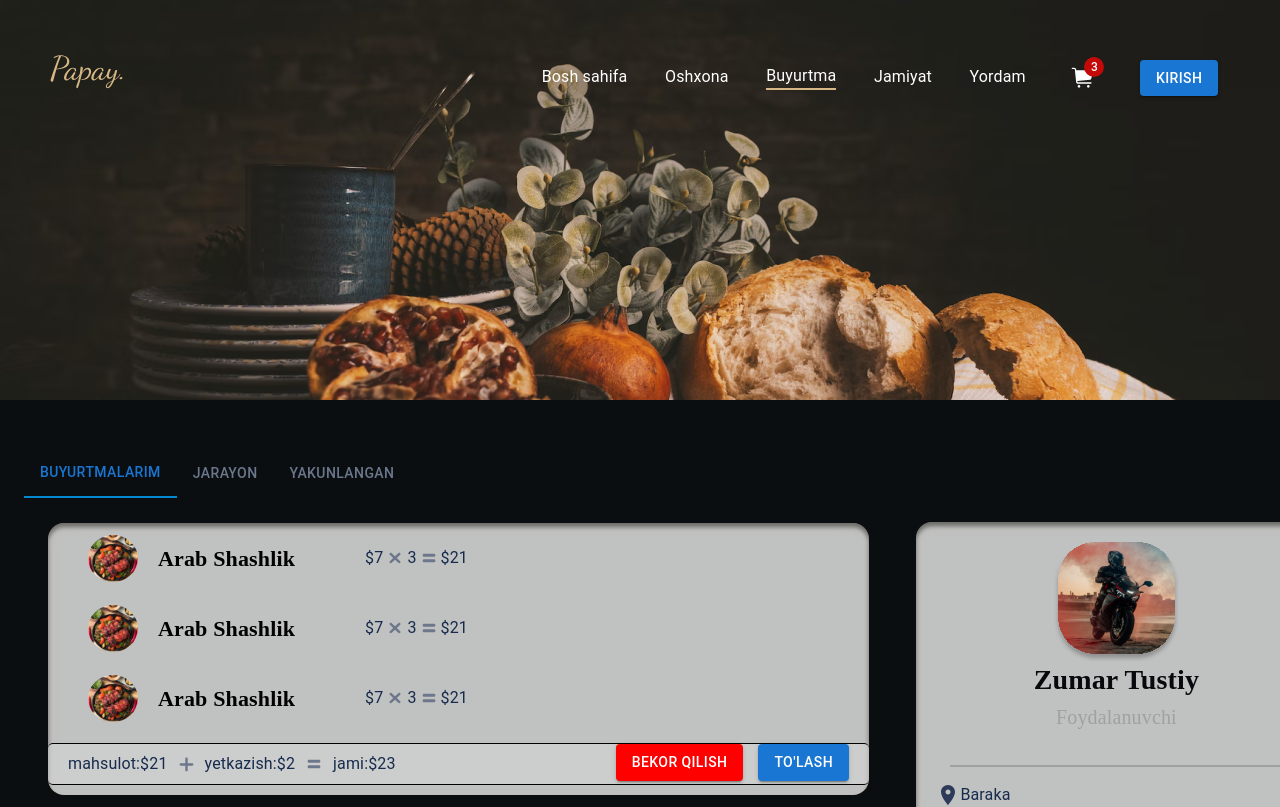
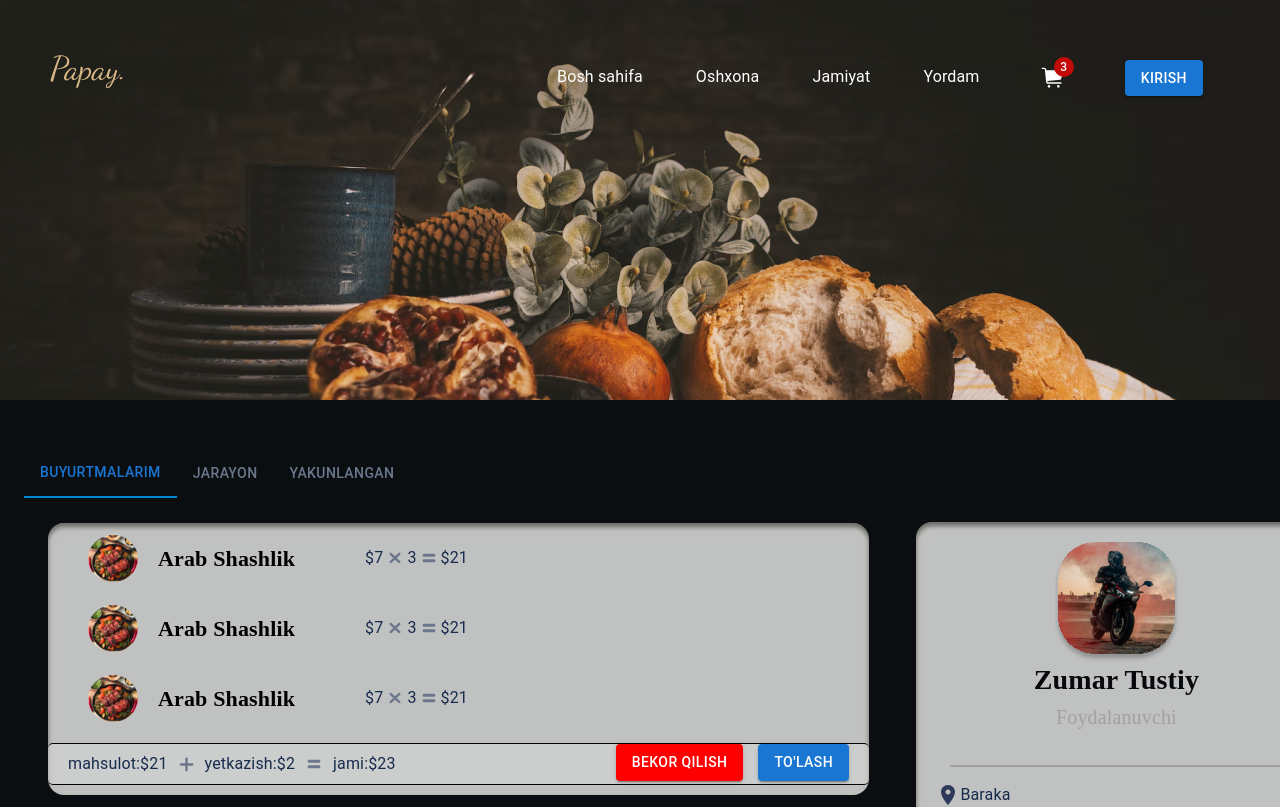
Before and after one commit to Mardonov-Jasur/papay-react, a React (Create React App) app: page /orders in a window 1280 px wide. Shown: the top 807 px of the page. Built offline with nearby package versions, Linux system fonts and the light colour scheme; a small style sheet from the web is missing.

Commit message:
fix: modify navbar for unauthenticated user

```diff
--- a/src/app/components/header/index.tsx
+++ b/src/app/components/header/index.tsx
@@ -47,11 +47,13 @@ export function NavbarHome(props: any) {
                 Oshxona
               </NavLink>
             </Box>
-            <Box className="hover-line" onClick={props.setPath}>
-              <NavLink to="/orders" activeClassName="underline">
-                Buyurtma
-              </NavLink>
-            </Box>
+            {props.verifiedMemberData ? (
+              <Box className="hover-line" onClick={props.setPath}>
+                <NavLink to="/member-page" activeClassName="underline">
+                  Buyurtma
+                </NavLink>
+              </Box>
+            ) : null}
             <Box className="hover-line" onClick={props.setPath}>
               <NavLink to="/community" activeClassName="underline">
                 Jamiyat
--- a/src/app/components/header/others.tsx
+++ b/src/app/components/header/others.tsx
@@ -27,11 +27,13 @@ export function NavbarOthers(props: any) {
                   Oshxona
                 </NavLink>
               </Box>
-              <Box className="hover-line" onClick={props.setPath}>
-                <NavLink to="/orders" activeClassName="underline">
-                  Buyurtma
-                </NavLink>
-              </Box>
+              {props.verifiedMemberData ? (
+                <Box className="hover-line" onClick={props.setPath}>
+                  <NavLink to="/member-page" activeClassName="underline">
+                    Buyurtma
+                  </NavLink>
+                </Box>
+              ) : null}
               <Box className="hover-line" onClick={props.setPath}>
                 <NavLink to="/community" activeClassName="underline">
                   Jamiyat
--- a/src/app/components/header/restaurant.tsx
+++ b/src/app/components/header/restaurant.tsx
@@ -27,11 +27,13 @@ export function NavbarRestaurant(props: any) {
                   Oshxona
                 </NavLink>
               </Box>
-              <Box className="hover-line" onClick={props.setPath}>
-                <NavLink to="/orders" activeClassName="underline">
-                  Buyurtma
-                </NavLink>
-              </Box>
+              {props.verifiedMemberData ? (
+                <Box className="hover-line" onClick={props.setPath}>
+                  <NavLink to="/member-page" activeClassName="underline">
+                    Buyurtma
+                  </NavLink>
+                </Box>
+              ) : null}
               <Box className="hover-line" onClick={props.setPath}>
                 <NavLink to="/community" activeClassName="underline">
                   Jamiyat
--- a/src/app/screens/RestaurantPage/chosenDish.tsx
+++ b/src/app/screens/RestaurantPage/chosenDish.tsx
@@ -115,10 +115,11 @@ export function ChosenDish() {
             loop={true}
             spaceBetween={10}
             navigation={true}
-            slidesPerView={chosenProduct?.product_images.length}
+            slidesPerView={1}
             modules={[FreeMode, Navigation, Thumbs]}>
             {chosenProduct?.product_images.map((ele: string) => {
               const image_path = `${serverApi}/${ele}`;
+              console.log("imagee", image_path);
               return (
                 <SwiperSlide>
                   <img
@@ -133,7 +134,7 @@ export function ChosenDish() {
 
           <Swiper
             className="dish_swiper_2"
-            slidesPerView={3}
+            slidesPerView={chosenProduct?.product_images.length}
             spaceBetween={10}
             centeredSlides={false}
             loop={true}>
@@ -142,7 +143,7 @@ export function ChosenDish() {
               return (
                 <SwiperSlide className="dish_slider">
                   <img
-                    style={{ width: "100%", height: "100%" }}
+                    style={{ width: "160px", height: "107px" }}
                     src={image_path}
                     alt=""
                   />
```
